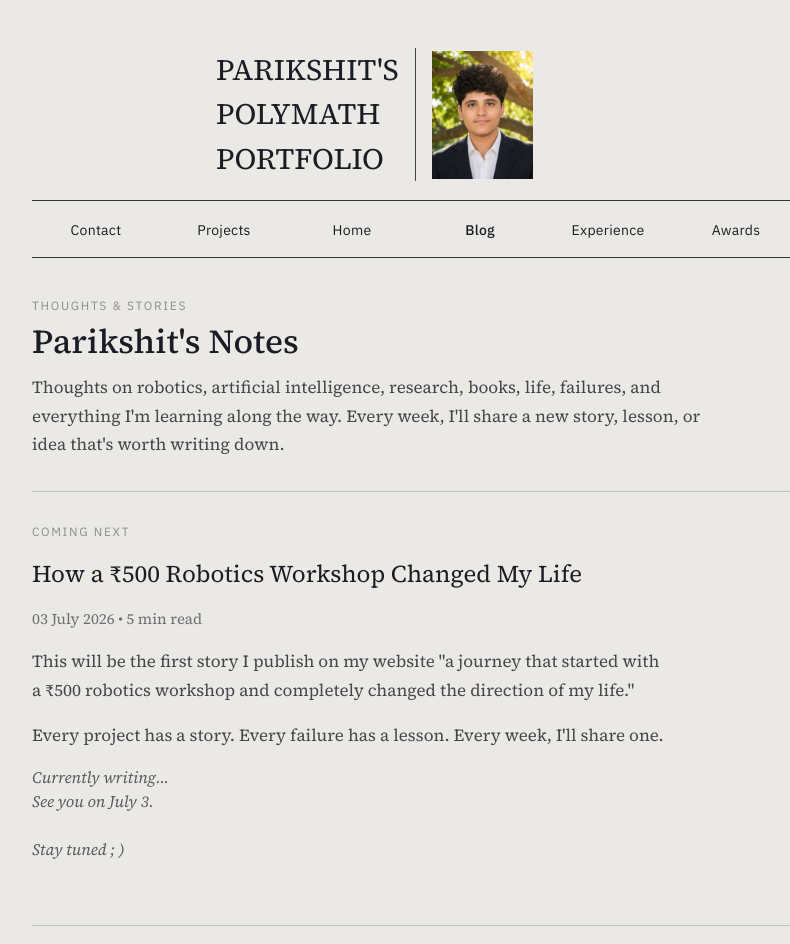
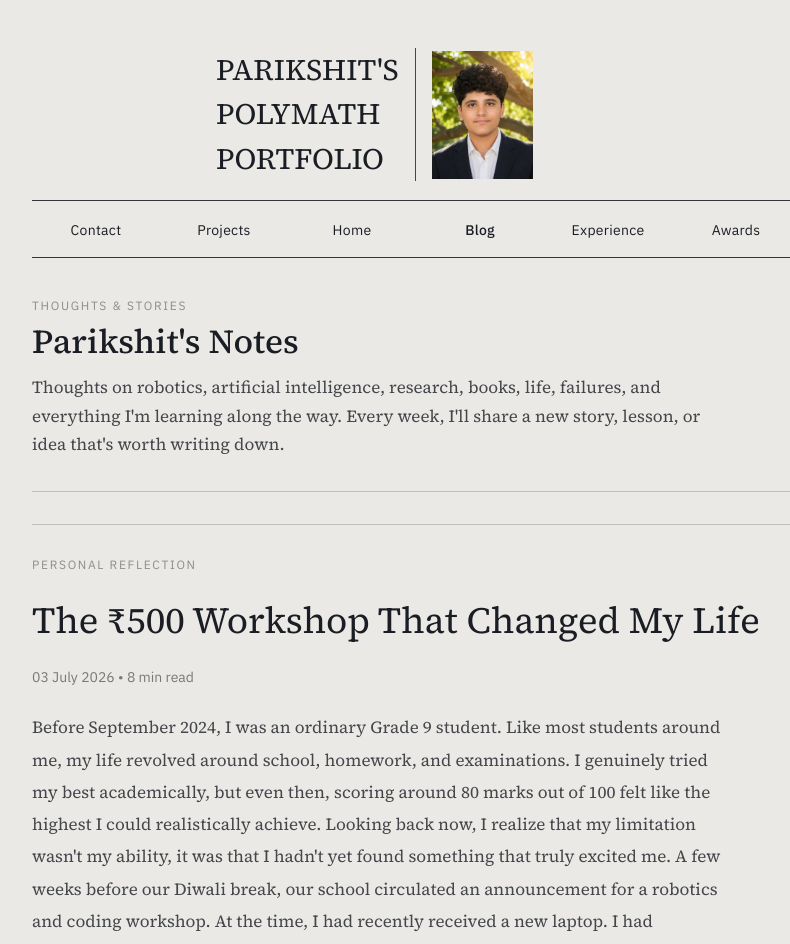
Before and after one commit to nobrainerparikshit/Parikshit-s_Portfolio, a React (Vite) app: page /blog in a window 1280 px wide. Shown: the top 944 px of the page, without its empty margins (224-1014 px from the left). Built offline with nearby package versions, Linux system fonts and the light colour scheme.

Commit message:
Publish first blog post and update portfolio

```diff
--- a/src/pages/BlogPage.tsx
+++ b/src/pages/BlogPage.tsx
@@ -17,39 +17,64 @@ export function BlogPage() {
 
       <hr className="hairline" />
 
-      <section className="space-y-4">
+      <hr className="hairline" />
+
+      <section className="space-y-6">
 <p className="eyebrow">
-          COMING NEXT
+    Personal Reflection
+</p>
+  <h2 className="font-serif text-[1.8rem] sm:text-[2.3rem] leading-tight">
+    The ₹500 Workshop That Changed My Life
+  </h2>
+
+  <p className="font-sans text-sm text-foreground/55">
+    03 July 2026 • 8 min read
   </p>
 
-        <h2 className="font-serif text-[1.3rem] sm:text-[1.5rem]">
-          How a ₹500 Robotics Workshop Changed My Life
-        </h2>
+  <div className="space-y-6 font-serif text-[16px] sm:text-[17px] leading-[1.9] text-foreground/80 max-w-[44rem]">
 
-        <p className="font-serif text-[15px] text-foreground/60">
-          03 July 2026 • 5 min read
+    <p>
+      Before September 2024, I was an ordinary Grade 9 student. Like most students around me, my life revolved around school, homework, and examinations. I genuinely tried my best academically, but even then, scoring around 80 marks out of 100 felt like the highest I could realistically achieve. Looking back now, I realize that my limitation wasn't my ability, it was that I hadn't yet found something that truly excited me. A few weeks before our Diwali break, our school circulated an announcement for a robotics and coding workshop. At the time, I had recently received a new laptop. I had experimented with programming before and knew some HTML, CSS, JavaScript, TypeScript, and a few other basics, but I had forgotten most of it. The workshop felt like a good opportunity to revisit programming, so I registered without expecting much. That single decision ended up changing the direction of my life.
     </p>
 
-        <p className="font-serif text-[16px] sm:text-[17px] leading-[1.7] text-foreground/80 max-w-[40rem]">
-          This will be the first story I publish on my website "a journey that
-          started with a ₹500 robotics workshop and completely changed the
-          direction of my life."
+    <p>
+      During the workshop, I was introduced to Arduino, IoT, embedded systems, sensors, computer vision, artificial intelligence, and hardware programming. For the first time, programming wasn't just writing lines of code on a screen. Software was interacting with the physical world. Machines could sense, think, and respond. Something immediately clicked. For the first time, I wasn't learning because I had to pass an examination. I was learning because I genuinely wanted to understand how these systems worked. At the end of the workshop, the organizers announced that students could participate in a robotics competition that was supposed to be held at IIT Delhi. A few teammates and I formed a team and went through the selection process, which involved qualifying tests and preparation.
     </p>
 
-        <p className="font-serif text-[16px] sm:text-[17px] leading-[1.7] text-foreground/80 max-w-[40rem]">
-          Every project has a story.
-          Every failure has a lesson.
-          Every week, I'll share one.
+    <p>
+      Unfortunately, the competition was cancelled at the last moment. At the time, it felt disappointing. Looking back, it was simply a detour. A month later, during the vacation, we discovered another competition: Junior Make-a-Thon 2025. Our team decided to participate. The first stage wasn't about building a robot. We were given problem statements and had to identify real world issues worth solving. We conducted interviews, spoke with people, understood their problems, researched existing solutions, and prepared our presentation with tremendous support from our school.
     </p>
 
-        <p className="font-serif italic text-[16px] text-foreground/70">
-          Currently writing...
-          <br />
-          See you on July 3.
-          <br />
-          <br />
-          Stay tuned ; )
+    <p>
+      That process taught me something I had never experienced inside a classroom. Instead of memorizing equations or writing answers that already existed in textbooks, we were expected to ask questions whose answers didn't yet exist. I enjoyed every part of it. For the first time, I felt that I had found an environment where I could use my full potential, not simply to solve examination questions, but to solve problems that affected real people.
     </p>
+
+    <p>
+      By December 2024, we learned that we had qualified for the final round at IIT Madras. Until then, I was fairly certain about my future. Like many students in India, I believed the obvious path was to prepare for JEE and pursue engineering through the conventional route. I hadn't questioned that assumption because it was simply what everyone around me expected. Everything changed in January 2025 when I visited IIT Madras for the competition. Being on campus exposed me to a completely different environment. I interacted with researchers, innovators, professors, startup founders, and students who were building technologies instead of only studying them. During our conversations, we asked several IIT students a question that had been on our minds: "Was it worth sacrificing two years of your life preparing for JEE?" To my surprise, many of them answered no. That conversation stayed with me. It didn't make me dislike IIT or engineering. Instead, it forced me to rethink what I actually wanted from education. I realized I wasn't attracted to computer science because it was popular. What genuinely interested me was artificial intelligence, robotics, embedded systems, and hardware engineering.
+    </p>
+
+    <p>Those fields excited me because they allowed ideas to become tangible. During the competition itself, our team performed beyond anything I had imagined. We won. Along with the recognition came prize money that was far greater than anything I had earned before. Winning the competition changed far more than my résumé. It changed the way I thought. For the first time, I realized that the things I enjoyed doing could also create real impact. Research, engineering, innovation, and entrepreneurship no longer felt like distant careers reserved for extraordinary people. They became paths that I could actually pursue. That victory also introduced me to LinkedIn, where I began connecting with researchers, students, engineers, and professionals from around the world. Those conversations gradually opened doors to competitions, fellowships, research opportunities, scholarships, and international programs that I hadn't even known existed a few months earlier. Around the same time, I also began exploring universities outside India for undergraduate studies. I slowly understood that my interests weren't limited to software development. My curiosity naturally pulled me toward artificial intelligence, robotics, hardware systems, and interdisciplinary research</p>
+
+    <p>From February onward, everything accelerated. Competitions. Research. Applications. Interviews. Building prototypes. Learning new technologies. Travelling. Meeting people I had only read about. Almost every month of Grade 10 was filled with something new. Balancing all of this with school wasn't easy, but I never regretted taking that first step. When I look back today, it's difficult to believe that everything started because I attended a ₹500 workshop. One workshop led to one cancelled competition. That cancelled competition led to Junior Make-a-Thon. Junior Make-a-Thon led me to IIT Madras. IIT Madras changed the way I thought about education. That new perspective introduced me to research, innovation, and opportunities around the world. None of this was part of a carefully designed plan. It happened because I said yes to one opportunity that seemed insignificant at the time. Even now, while writing this, I think about opportunities I missed, deadlines I ignored, applications I never submitted, competitions I convinced myself I wasn't ready for. I often wonder what might have happened if I had simply tried. Those missed opportunities remind me of the lesson that started this journey. You rarely know which opportunity will change your life. Most of them look ordinary when they first appear.</p>
+
+    <p>A workshop. A competition. A conversation. An application. A single email. The value of an opportunity is almost never visible when you first receive it. Sometimes you only understand its importance months, or even years, later. That ₹500 workshop didn't simply teach me robotics. It changed the direction of my life.</p>
+
+  </div>
+
+</section>
+
+<hr className="hairline" />
+
+<section className="space-y-3">
+
+  <p className="eyebrow">
+    Thanks for Reading
+  </p>
+
+  <p className="font-serif italic text-[16px] text-foreground/65">
+    More stories, lessons, and reflections coming every week.
+  </p>
+
   </section>
   </div>
   )
```
Lines whose indentation alone changed are shown as unchanged.
